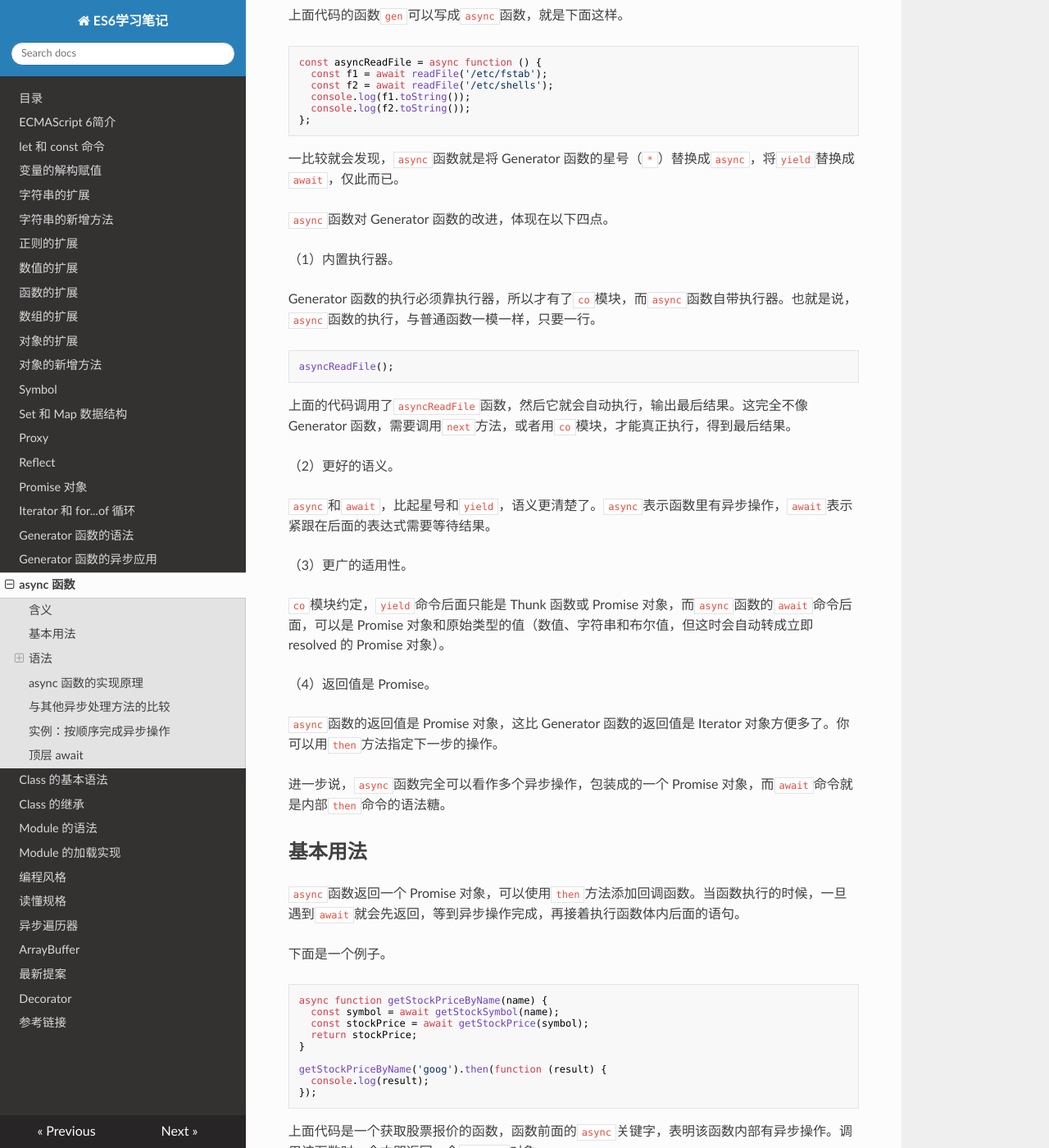
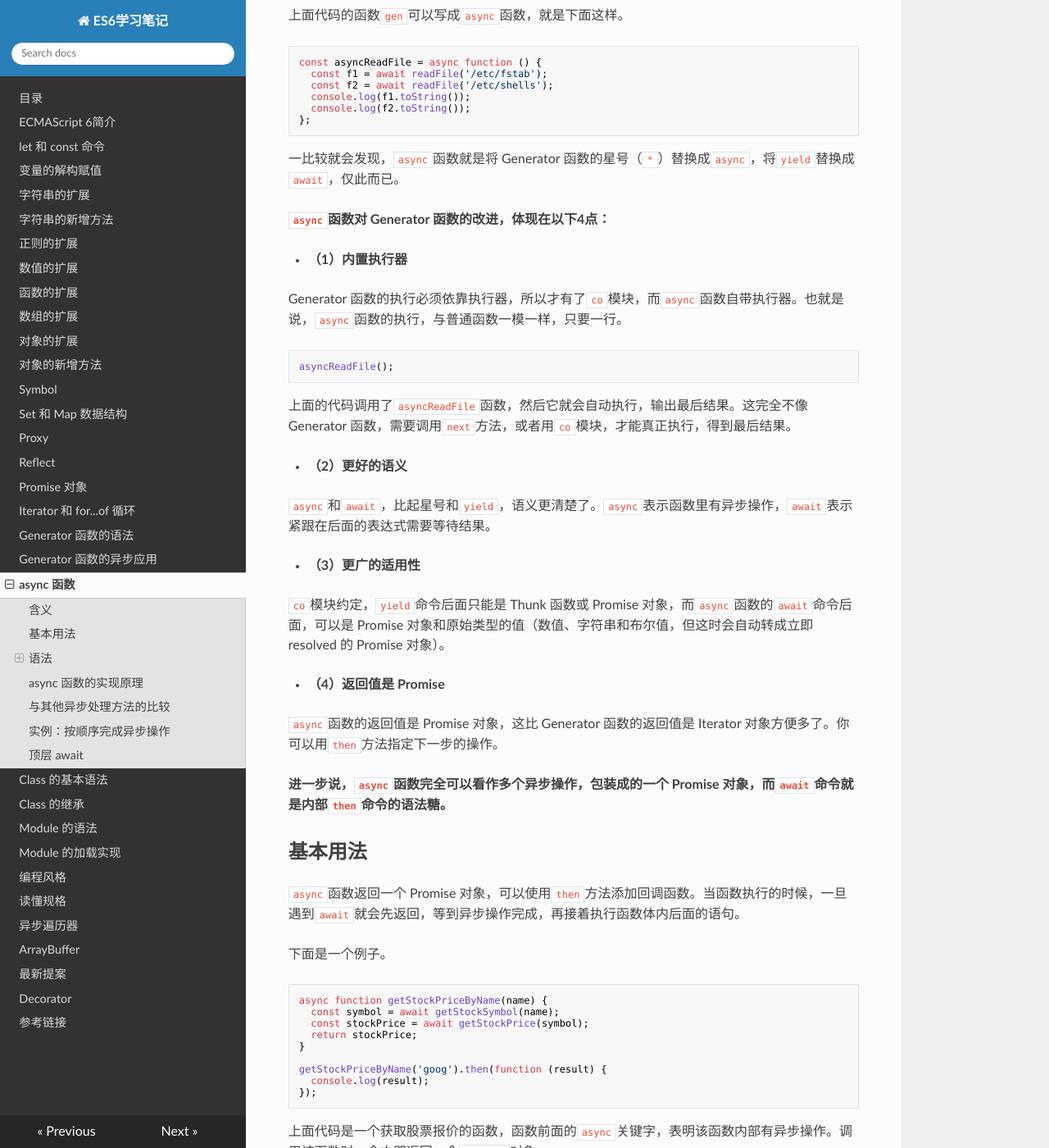
Before and after one commit to filefi/NotesOfES6, an MkDocs documentation site: the page built from docs/async.md, in a window 1280 px wide and 1400 px high, scrolled down 644 px. Shown: the whole window at 82% size. Built offline with MkDocs 1.6.1, drawn with Linux system fonts in a browser that asks for light colours; nearby versions of some CDN libraries; some of the changed text lies outside the part shown.

Commit message:
async.md 语法 begin

````diff
--- a/docs/async.md
+++ b/docs/async.md
@@ -4,7 +4,7 @@
 
 ES2017 标准引入了 async 函数，使得异步操作变得更加方便。
 
-async 函数是什么？一句话，它就是 Generator 函数的语法糖。
+**async 函数是什么？一句话，它就是 Generator 函数的语法糖。**
 
 前文有一个 Generator 函数，依次读取两个文件。
 
@@ -41,11 +41,11 @@ const asyncReadFile = async function () {
 
 一比较就会发现，`async`函数就是将 Generator 函数的星号（`*`）替换成`async`，将`yield`替换成`await`，仅此而已。
 
-`async`函数对 Generator 函数的改进，体现在以下四点。
+**`async`函数对 Generator 函数的改进，体现在以下4点：**
 
-（1）内置执行器。
+- **（1）内置执行器**
 
-Generator 函数的执行必须靠执行器，所以才有了`co`模块，而`async`函数自带执行器。也就是说，`async`函数的执行，与普通函数一模一样，只要一行。
+Generator 函数的执行必须依靠执行器，所以才有了`co`模块，而`async`函数自带执行器。也就是说，`async`函数的执行，与普通函数一模一样，只要一行。
 
 ```javascript
 asyncReadFile();
@@ -53,19 +53,19 @@ asyncReadFile();
 
 上面的代码调用了`asyncReadFile`函数，然后它就会自动执行，输出最后结果。这完全不像 Generator 函数，需要调用`next`方法，或者用`co`模块，才能真正执行，得到最后结果。
 
-（2）更好的语义。
+- **（2）更好的语义**
 
 `async`和`await`，比起星号和`yield`，语义更清楚了。`async`表示函数里有异步操作，`await`表示紧跟在后面的表达式需要等待结果。
 
-（3）更广的适用性。
+- **（3）更广的适用性**
 
 `co`模块约定，`yield`命令后面只能是 Thunk 函数或 Promise 对象，而`async`函数的`await`命令后面，可以是 Promise 对象和原始类型的值（数值、字符串和布尔值，但这时会自动转成立即 resolved 的 Promise 对象）。
 
-（4）返回值是 Promise。
+- **（4）返回值是 Promise**
 
 `async`函数的返回值是 Promise 对象，这比 Generator 函数的返回值是 Iterator 对象方便多了。你可以用`then`方法指定下一步的操作。
 
-进一步说，`async`函数完全可以看作多个异步操作，包装成的一个 Promise 对象，而`await`命令就是内部`then`命令的语法糖。
+**进一步说，`async`函数完全可以看作多个异步操作，包装成的一个 Promise 对象，而`await`命令就是内部`then`命令的语法糖。**
 
 ## 基本用法
 
@@ -123,7 +123,7 @@ async function asyncPrint(value, ms) {
 asyncPrint('hello world', 50);
 ```
 
-async 函数有多种使用形式。
+**async 函数有多种使用形式：**
 
 ```javascript
 // 函数声明
````
Also changed, not shown: other parts of docs/async.md (+2 -2 lines), docs/generator-async.md (line endings or trailing spaces).
